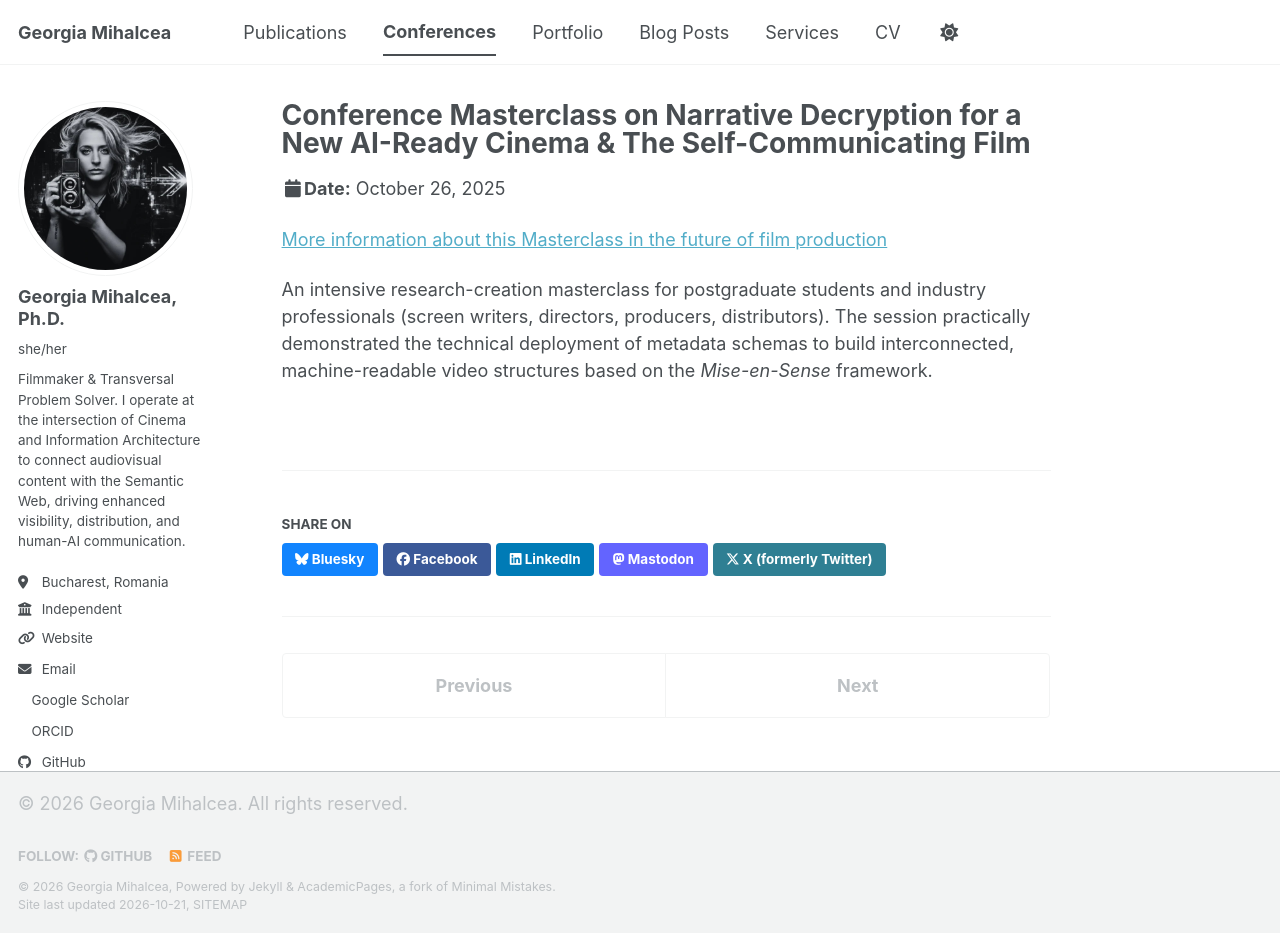
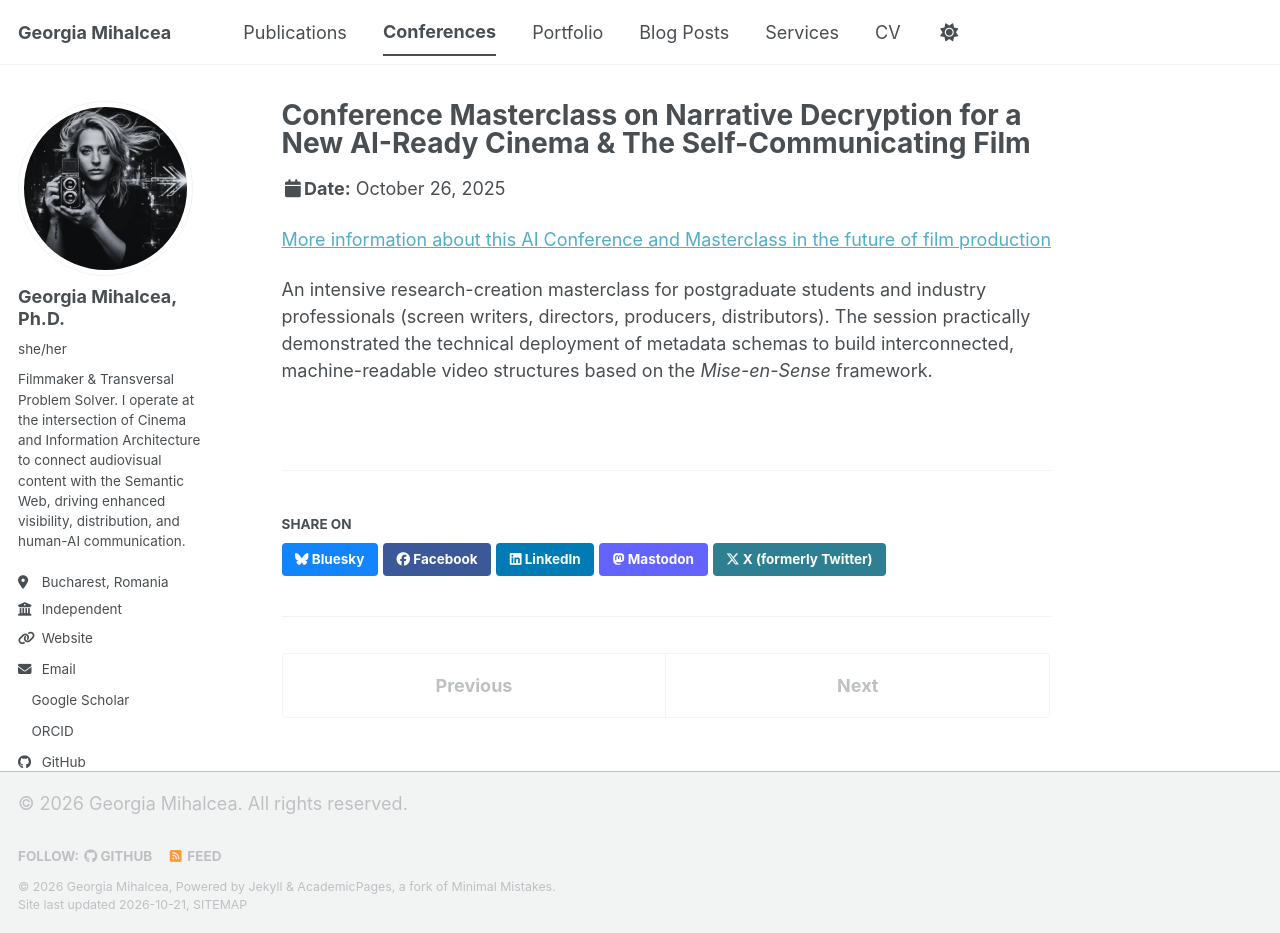
Before and after one commit to GeorgiaMihalcea/georgiamihalcea.github.io, a Jekyll site: the page built from _talks/20142025-10-26-self-communcating-film-masterclass.md, in a window 1280 px wide and 933 px high. Built offline with Jekyll 4.4.1, drawn with Linux system fonts in a browser that asks for light colours; a style sheet for code colours, icons or effects is not loaded.

Commit message:
Update link description for AI Conference and Masterclass

```diff
--- a/_talks/20142025-10-26-self-communcating-film-masterclass.md
+++ b/_talks/20142025-10-26-self-communcating-film-masterclass.md
@@ -8,6 +8,6 @@ date: 2025-10-26
 location: "CINETic/UNATC, Bucharest, Romania"
 ---
 
-[More information about this Masterclass in the future of film production](https://cinetic.arts.ro/en/evenimente/ai-in-art-practices-and-research-conference-ii/)
+[More information about this AI Conference and Masterclass in the future of film production](https://cinetic.arts.ro/en/evenimente/ai-in-art-practices-and-research-conference-ii/)
 
 An intensive research-creation masterclass for postgraduate students and industry professionals (screen writers, directors, producers, distributors). The session practically demonstrated the technical deployment of metadata schemas to build interconnected, machine-readable video structures based on the *Mise-en-Sense* framework.
```
